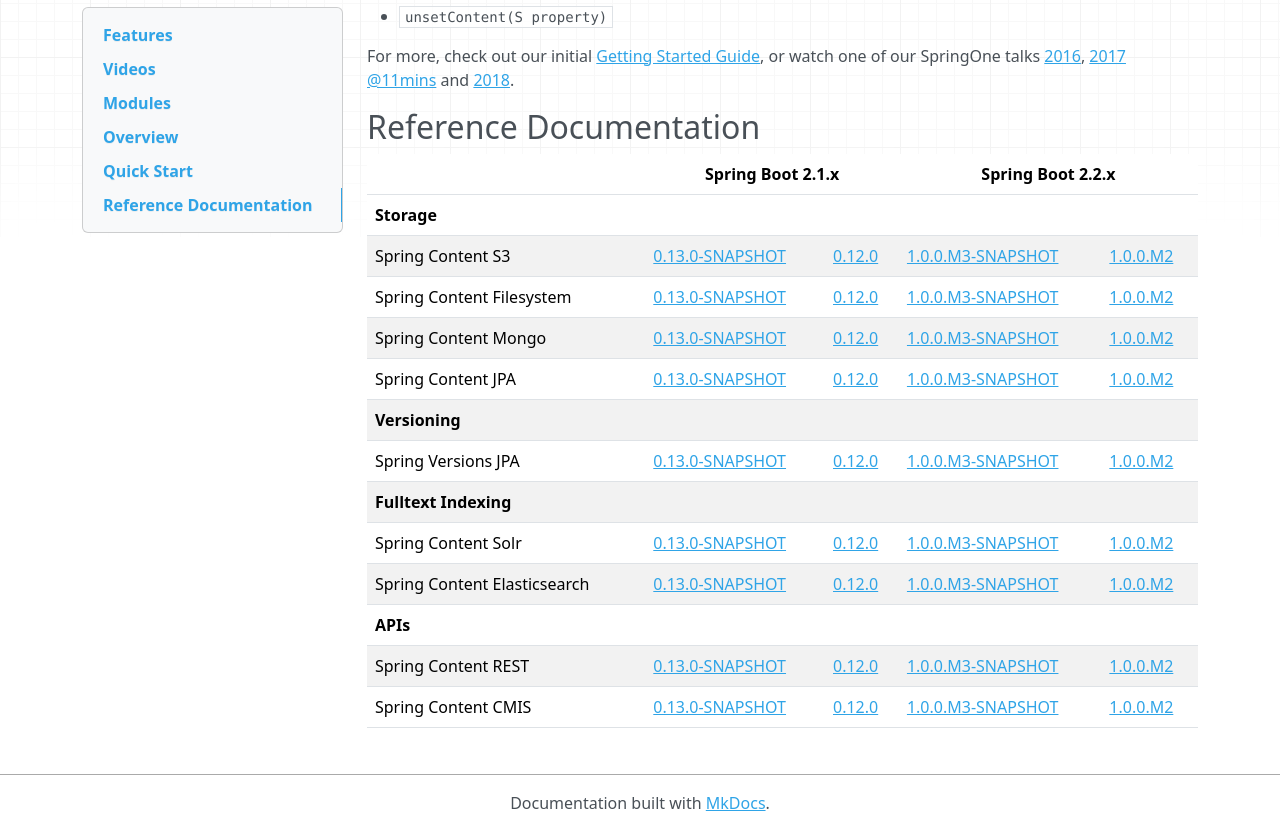
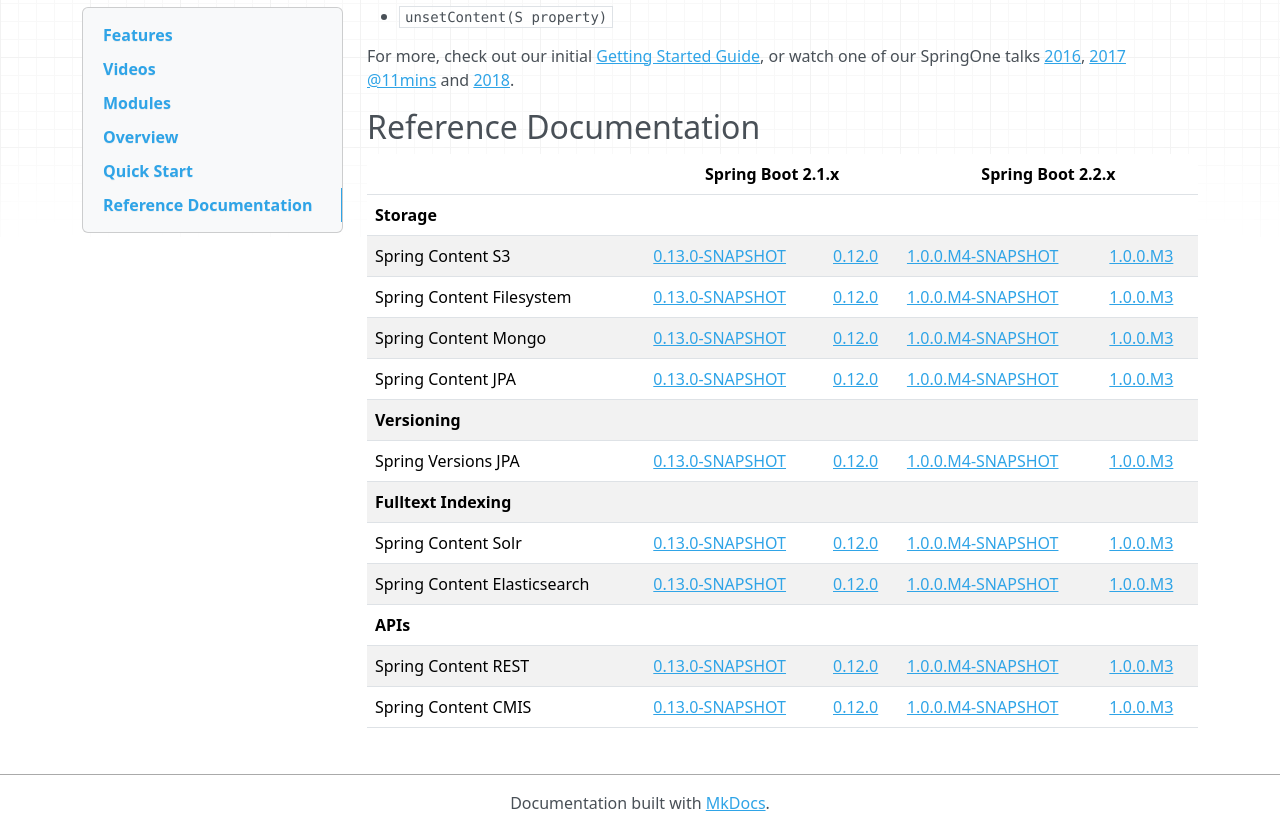
Before and after one commit to paulcwarren/spring-content-docs, an MkDocs documentation site: the page built from docs/index.md, in a window 1280 px wide and 900 px high, scrolled down 2470 px. Shown: the part 69-900 px from the top of the window. Built offline with MkDocs 1.6.1, drawn with Linux system fonts in a browser that asks for light colours; nearby versions of some CDN libraries; old or Windows-style settings are respelled for this version of MkDocs.

```diff
--- a/docs/index.md
+++ b/docs/index.md
@@ -141,29 +141,29 @@ For more, check out our initial [Getting Started Guide](spring-content-fs-docs.m
             <td>Spring Content S3</td>
             <td><a href="refs/snapshot/master/s3-index.html">0.13.0-SNAPSHOT</a></td>
             <td><a href="refs/release/0.12.0/s3-index.html">0.12.0</a></td>
-            <td><a href="refs/snapshot/1.0.x/s3-index.html">1.0.0.M3-SNAPSHOT</a></td>
-            <td><a href="refs/release/1.0.0.M2/s3-index.html">1.0.0.M2</a></td>
+            <td><a href="refs/snapshot/1.0.x/s3-index.html">1.0.0.M4-SNAPSHOT</a></td>
+            <td><a href="refs/release/1.0.0.M3/s3-index.html">1.0.0.M3</a></td>
         </tr>
         <tr>
             <td>Spring Content Filesystem</td>
             <td><a href="refs/snapshot/master/fs-index.html">0.13.0-SNAPSHOT</a></td>
             <td><a href="refs/release/0.12.0/fs-index.html">0.12.0</a></td>
-            <td><a href="refs/snapshot/1.0.x/fs-index.html">1.0.0.M3-SNAPSHOT</a></td>
-            <td><a href="refs/release/1.0.0.M2/fs-index.html">1.0.0.M2</a></td>
+            <td><a href="refs/snapshot/1.0.x/fs-index.html">1.0.0.M4-SNAPSHOT</a></td>
+            <td><a href="refs/release/1.0.0.M3/fs-index.html">1.0.0.M3</a></td>
         </tr>
         <tr>
             <td>Spring Content Mongo</td>
             <td><a href="refs/snapshot/master/mongo-index.html">0.13.0-SNAPSHOT</a></td>
             <td><a href="refs/release/0.12.0/mongo-index.html">0.12.0</a></td>
-            <td><a href="refs/snapshot/1.0.x/mongo-index.html">1.0.0.M3-SNAPSHOT</a></td>
-            <td><a href="refs/release/1.0.0.M2/mongo-index.html">1.0.0.M2</a></td>
+            <td><a href="refs/snapshot/1.0.x/mongo-index.html">1.0.0.M4-SNAPSHOT</a></td>
+            <td><a href="refs/release/1.0.0.M3/mongo-index.html">1.0.0.M3</a></td>
         </tr>
         <tr>
             <td>Spring Content JPA</td>
             <td><a href="refs/snapshot/master/jpa-index.html">0.13.0-SNAPSHOT</a></td>
             <td><a href="refs/release/0.12.0/jpa-index.html">0.12.0</a></td>
-            <td><a href="refs/snapshot/1.0.x/jpa-index.html">1.0.0.M3-SNAPSHOT</a></td>
-            <td><a href="refs/release/1.0.0.M2/jpa-index.html">1.0.0.M2</a></td>
+            <td><a href="refs/snapshot/1.0.x/jpa-index.html">1.0.0.M4-SNAPSHOT</a></td>
+            <td><a href="refs/release/1.0.0.M3/jpa-index.html">1.0.0.M3</a></td>
         </tr>
         <tr>
             <th colspan=5>Versioning</th>
@@ -172,8 +172,8 @@ For more, check out our initial [Getting Started Guide](spring-content-fs-docs.m
             <td>Spring Versions JPA</td>
             <td><a href="refs/snapshot/master/jpaversions-index.html">0.13.0-SNAPSHOT</a></td>
             <td><a href="refs/release/0.12.0/jpaversion-index.html">0.12.0</a></td>
-            <td><a href="refs/snapshot/1.0.x/jpaversions-index.html">1.0.0.M3-SNAPSHOT</a></td>
-            <td><a href="refs/release/1.0.0.M2/jpaversions-index.html">1.0.0.M2</a></td>
+            <td><a href="refs/snapshot/1.0.x/jpaversions-index.html">1.0.0.M4-SNAPSHOT</a></td>
+            <td><a href="refs/release/1.0.0.M3/jpaversions-index.html">1.0.0.M3</a></td>
         </tr>
         <tr>
             <th colspan=5>Fulltext Indexing</th>
@@ -182,15 +182,15 @@ For more, check out our initial [Getting Started Guide](spring-content-fs-docs.m
             <td>Spring Content Solr</td>
             <td><a href="refs/snapshot/master/solr-index.html">0.13.0-SNAPSHOT</a></td>
             <td><a href="refs/release/0.12.0/solr-index.html">0.12.0</a></td>
-            <td><a href="refs/snapshot/1.0.x/solr-index.html">1.0.0.M3-SNAPSHOT</a></td>
-            <td><a href="refs/release/1.0.0.M2/solr-index.html">1.0.0.M2</a></td>
+            <td><a href="refs/snapshot/1.0.x/solr-index.html">1.0.0.M4-SNAPSHOT</a></td>
+            <td><a href="refs/release/1.0.0.M3/solr-index.html">1.0.0.M3</a></td>
         </tr>
         <tr>
             <td>Spring Content Elasticsearch</td>
             <td><a href="refs/snapshot/master/elasticsearch-index.html">0.13.0-SNAPSHOT</a></td>
             <td><a href="refs/release/0.12.0/elasticsearch-index.html">0.12.0</a></td>
-            <td><a href="refs/snapshot/1.0.x/elasticsearch-index.html">1.0.0.M3-SNAPSHOT</a></td>
-            <td><a href="refs/release/1.0.0.M2/elasticsearch-index.html">1.0.0.M2</a></td>
+            <td><a href="refs/snapshot/1.0.x/elasticsearch-index.html">1.0.0.M4-SNAPSHOT</a></td>
+            <td><a href="refs/release/1.0.0.M3/elasticsearch-index.html">1.0.0.M3</a></td>
         </tr>
         <tr>
             <th colspan=5>APIs</th>
@@ -199,15 +199,15 @@ For more, check out our initial [Getting Started Guide](spring-content-fs-docs.m
             <td>Spring Content REST</td>
             <td><a href="refs/snapshot/master/rest-index.html">0.13.0-SNAPSHOT</a></td>
             <td><a href="refs/release/0.12.0/rest-index.html">0.12.0</a></td>
-            <td><a href="refs/snapshot/1.0.x/rest-index.html">1.0.0.M3-SNAPSHOT</a></td>
-            <td><a href="refs/release/1.0.0.M2/rest-index.html">1.0.0.M2</a></td>
+            <td><a href="refs/snapshot/1.0.x/rest-index.html">1.0.0.M4-SNAPSHOT</a></td>
+            <td><a href="refs/release/1.0.0.M3/rest-index.html">1.0.0.M3</a></td>
         </tr>
         <tr>
             <td>Spring Content CMIS</td>
             <td><a href="refs/snapshot/master/cmis-index.html">0.13.0-SNAPSHOT</a></td>
             <td><a href="refs/release/0.12.0/cmis-index.html">0.12.0</a></td>
-            <td><a href="refs/snapshot/1.0.x/cmis-index.html">1.0.0.M3-SNAPSHOT</a></td>
-            <td><a href="refs/release/1.0.0.M2/cmis-index.html">1.0.0.M2</a></td>
+            <td><a href="refs/snapshot/1.0.x/cmis-index.html">1.0.0.M4-SNAPSHOT</a></td>
+            <td><a href="refs/release/1.0.0.M3/cmis-index.html">1.0.0.M3</a></td>
         </tr>
     </tbody>
 </table>
```
